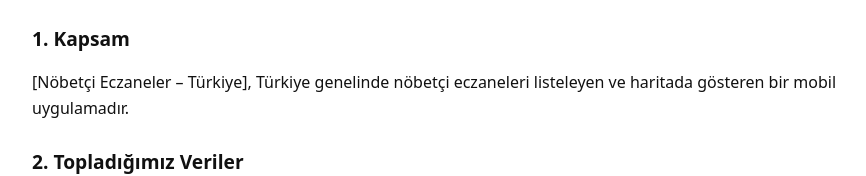
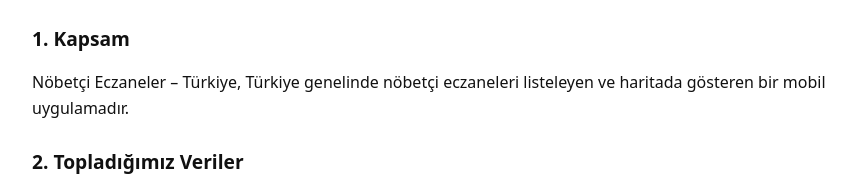
Before and after one commit to egemenocakli/Nobetci-Eczaneler-Turkiye, a plain HTML site: page index.html in a window 1280 px wide. Shown: the part 133-309 px from the top of the page, without its empty margins (198-1064 px from the left). Drawn offline with Linux system fonts and the light colour scheme.

Commit message:
Gizlilik Politikası

```diff
--- a/index.html
+++ b/index.html
@@ -12,7 +12,7 @@
 <p class="muted"><strong>Son güncelleme:</strong> [19.08.2025] · <strong>Geliştirici:</strong> [EO LABS] – <a href="mailto:[eolabs.dev@gmail.com]">[eolabs.dev@gmail.com]</a></p>
 
 <h2>1. Kapsam</h2>
-<p>[Nöbetçi Eczaneler – Türkiye], Türkiye genelinde nöbetçi eczaneleri listeleyen ve haritada gösteren bir mobil uygulamadır.</p>
+<p>Nöbetçi Eczaneler – Türkiye, Türkiye genelinde nöbetçi eczaneleri listeleyen ve haritada gösteren bir mobil uygulamadır.</p>
 
 <h2>2. Topladığımız Veriler</h2>
 <ul>
```
